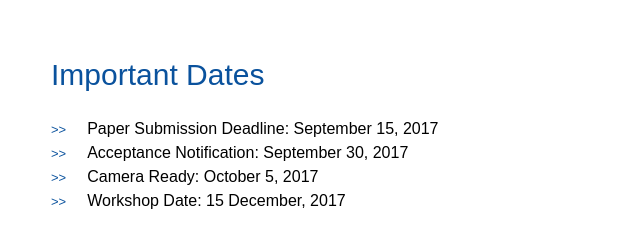
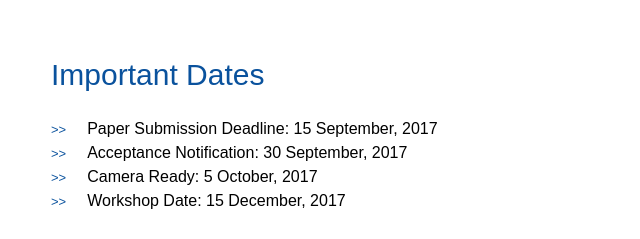
Before and after one commit to 0x00001037/BCTS, a plain HTML site: page index.html in a window 1280 px wide. Shown: the part 971-1210 px from the top of the page, 289-929 px from the left. Drawn offline with Linux system fonts and the light colour scheme.

Commit message:
Change the Date layout

```diff
--- a/index.html
+++ b/index.html
@@ -41,9 +41,9 @@
                 <div class="chap">
                     <h1>Important Dates</h1>
                     <ul>
-                        <li>Paper Submission Deadline: September 15, 2017</li>
-                        <li>Acceptance Notification: September 30, 2017</li>
-                        <li>Camera Ready: October 5, 2017</li>
+                        <li>Paper Submission Deadline: 15 September, 2017</li>
+                        <li>Acceptance Notification: 30 September, 2017</li>
+                        <li>Camera Ready: 5 October, 2017</li>
                         <li>Workshop Date: 15 December, 2017</li>
                     </ul>
                 </div>
```
